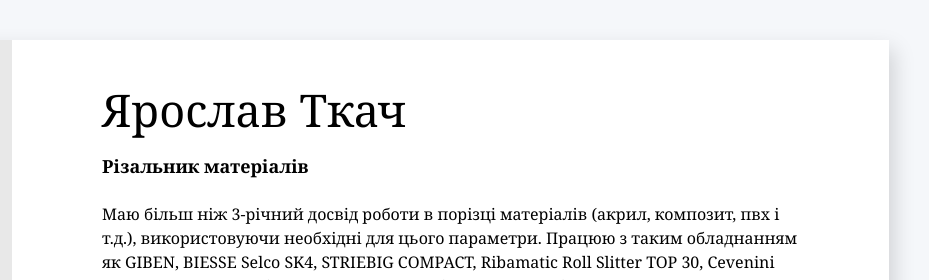
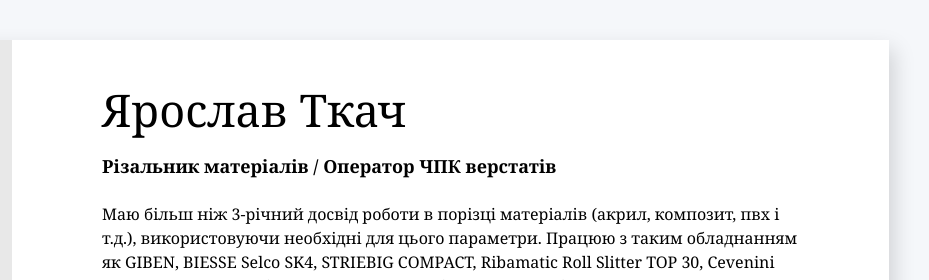
Before and after one commit to LameWolf/my-resume, a website built with Parcel: page src/index.html in a window 1280 px wide. Shown: the top 280 px of the page, 351-1280 px from the left. Built offline with nearby package versions, Linux system fonts and the light colour scheme.

Commit message:
Update "Profession" in title

```diff
--- a/src/index.html
+++ b/src/index.html
@@ -87,7 +87,9 @@
         <!-- about me main info-->
         <div class="info-container">
           <h1 class="name">Ярослав Ткач</h1>
-          <h2 class="profession">Різальник матеріалів</h2>
+          <h2 class="profession">
+            Різальник матеріалів / Оператор ЧПК верстатів
+          </h2>
           <p class="summary">
             Маю більш ніж 3-річний досвід роботи в порізці матеріалів (акрил,
             композит, пвх і т.д.), використовуючи необхідні для цього параметри.
```
